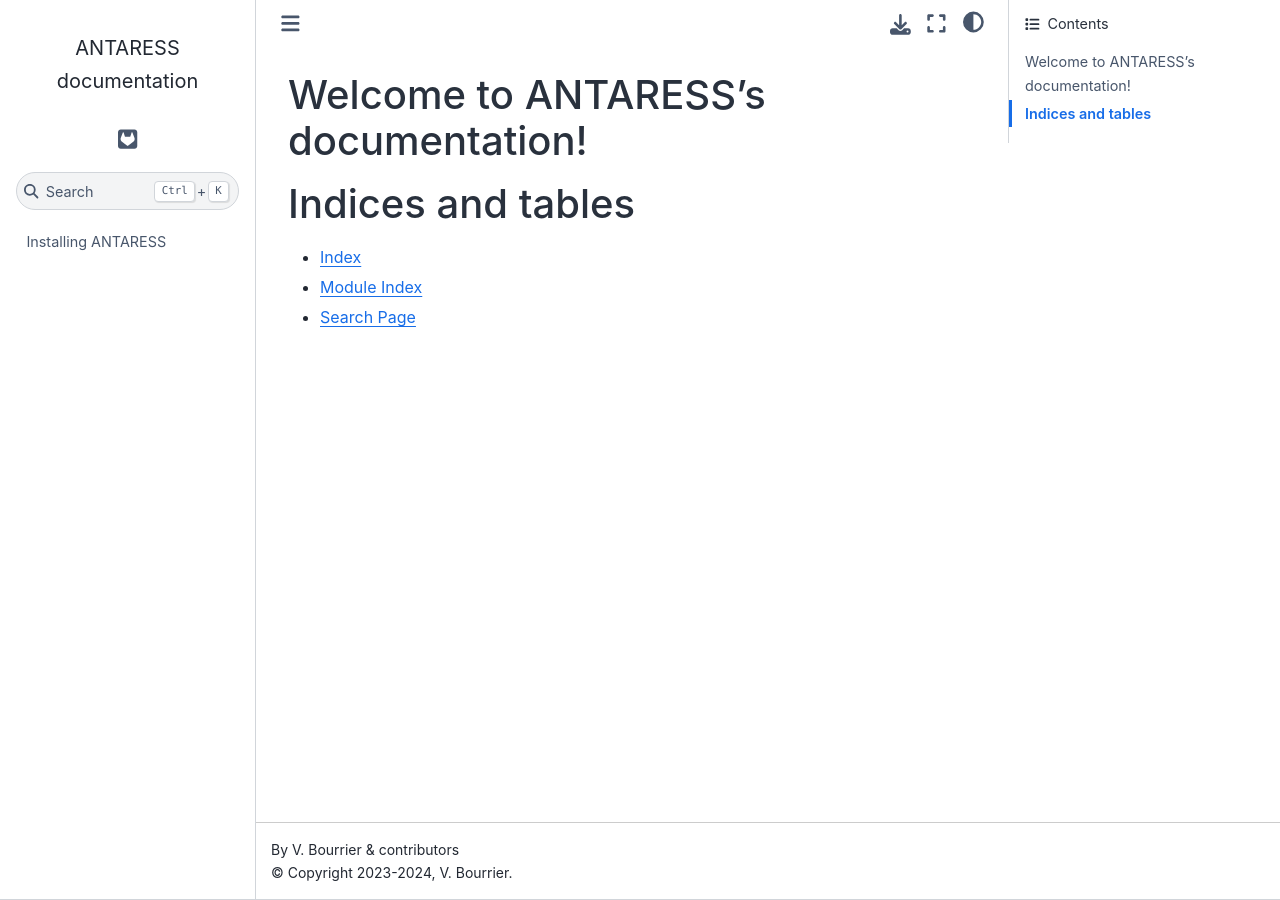
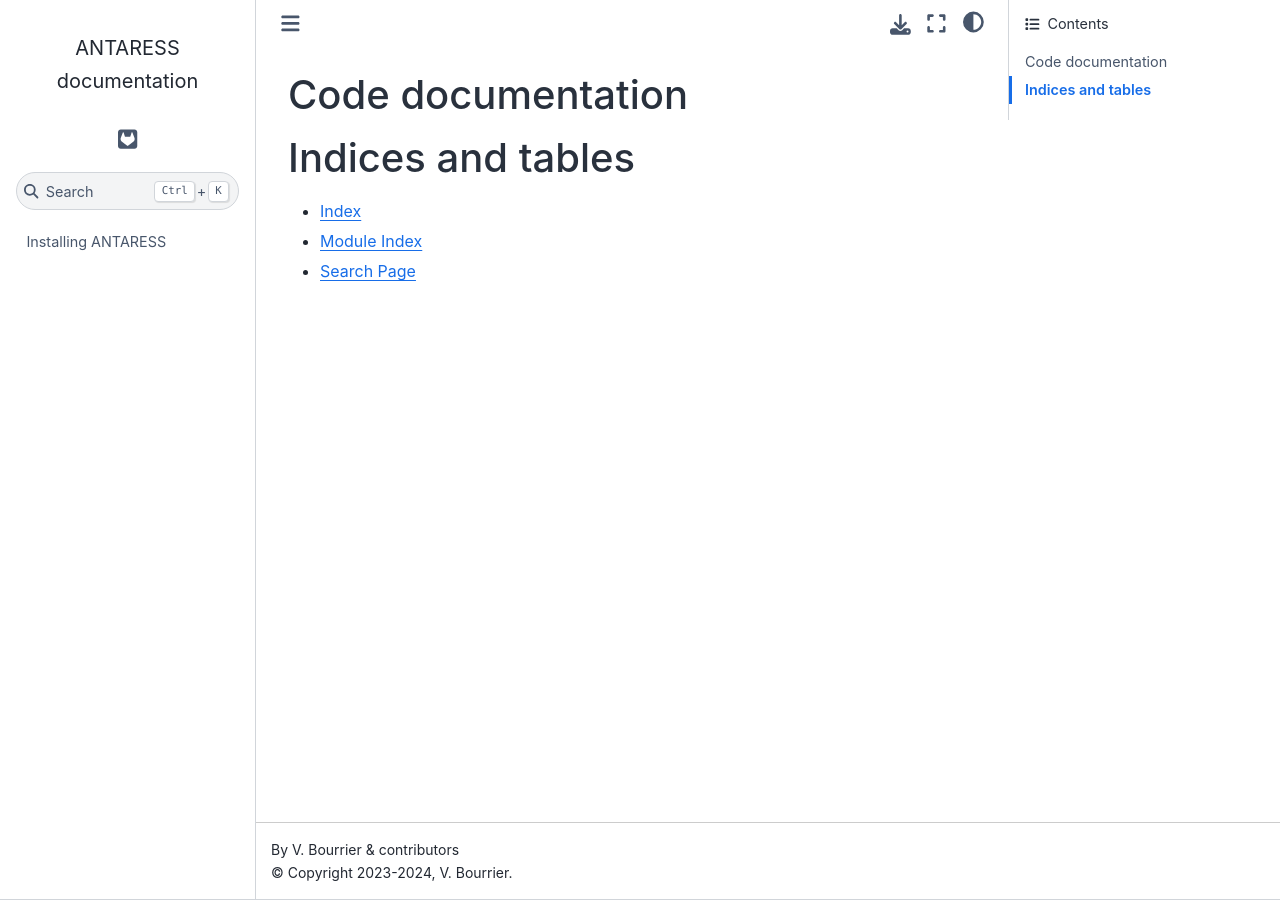
Before and after one commit to wangxianyu7/ANTARESS, a Sphinx documentation site: the page built from Docs/source/documentation.rst, in a window 1280 px wide. Built offline with Sphinx 7.4.7 and the Sphinx Book theme 1.1.4, drawn with Linux system fonts in a browser that asks for light colours; pages that are not in the unit, such as notebooks, are missing from menus.

Commit message:
Update documentation.rst

```diff
--- a/Docs/source/documentation.rst
+++ b/Docs/source/documentation.rst
@@ -1,7 +1,5 @@
-.. ANTARESS documentation master file
-
-Welcome to ANTARESS's documentation!
-====================================
+Code documentation
+==================
 
 .. toctree::
    :maxdepth: 2
```
